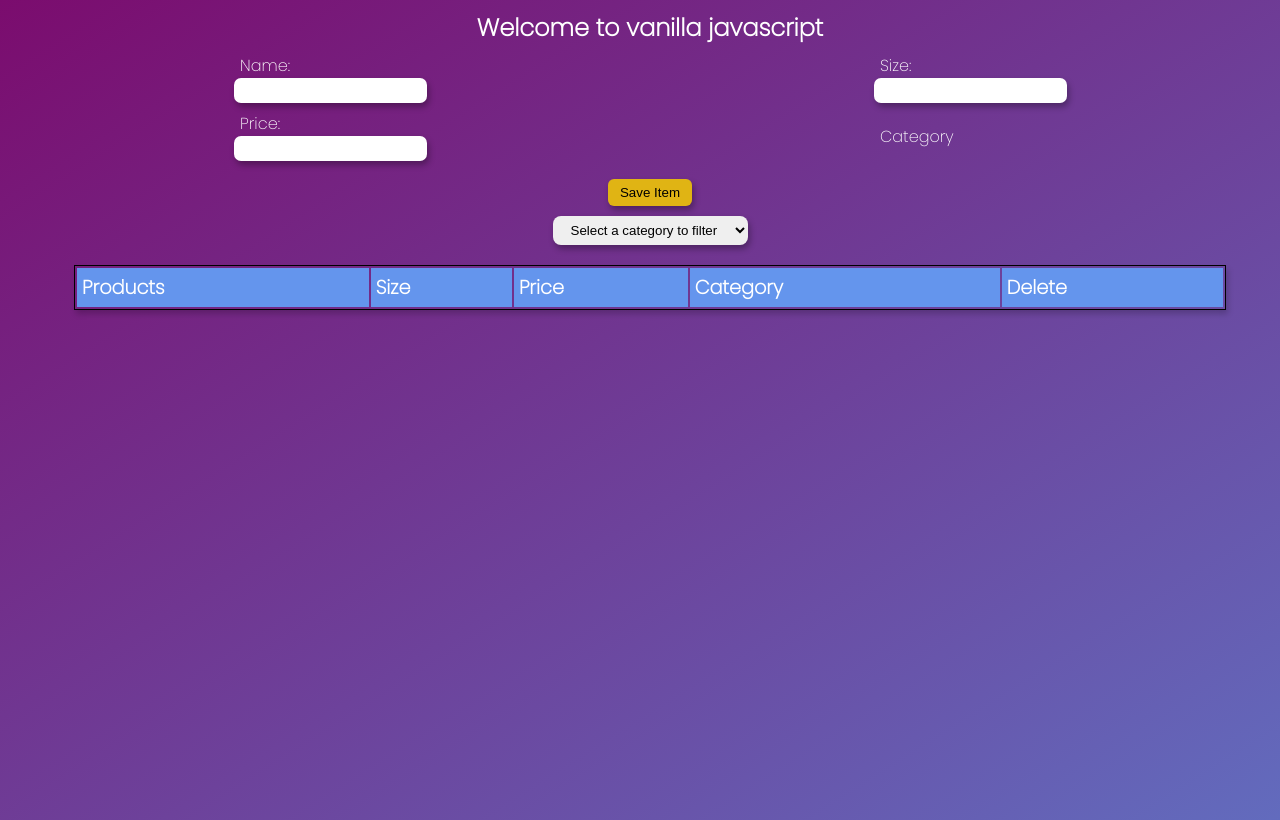
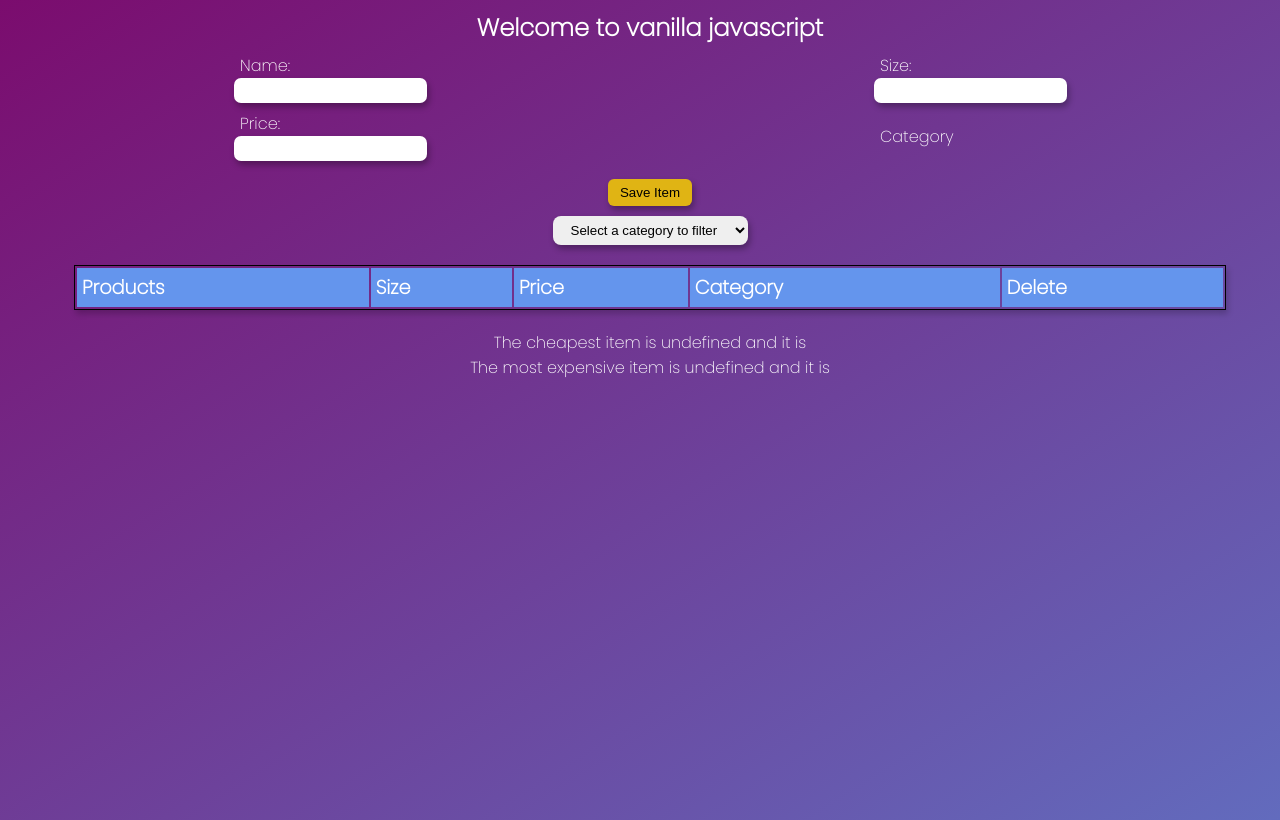
Before and after one commit to C5m7b4/vanilla-js-2, a website built with webpack: page public/index.html in a window 1280 px wide. Built offline with nearby package versions, Linux system fonts and the light colour scheme; a web font is replaced by a local one.

Commit message:
add reduce for cheapest and most expensive item

```diff
--- a/public/index.html
+++ b/public/index.html
@@ -35,7 +35,7 @@
       </div>
       <div id="filter" class="filter-div"></div>
       <div id="items"></div>
-      <div id="stats"></div>
+      <div id="stats" class="stats"></div>
     </div>
   </div>
 </body>
--- a/src/index.js
+++ b/src/index.js
@@ -15,6 +15,54 @@ const state = {
   },
 };
 
+const getCheapestItem = () => {
+  return filteredData.reduce((acc, cur) => {
+    if (acc.price < cur.price) {
+      return acc;
+    } else {
+      return cur;
+    }
+  }, 9999);
+};
+
+const displayCheapestItem = () => {
+  const parent = document.getElementById("stats");
+  const divName = "cheapest-div";
+  const existing = document.getElementById(divName);
+  if (existing) {
+    parent.removeChild(existing);
+  }
+  const cheapest = getCheapestItem();
+  const div = document.createElement("div");
+  div.id = divName;
+  div.innerHTML = `The cheapest item is ${cheapest.name} and it is ${cheapest.price}`;
+  parent.appendChild(div);
+};
+
+const mostExpensive = () => {
+  return filteredData.reduce((acc, cur) => {
+    if (acc.price > cur.price) {
+      return acc;
+    } else {
+      return cur;
+    }
+  }, 0);
+};
+
+const displayMostExpensive = () => {
+  const parent = document.getElementById("stats");
+  const divName = "most-expensive";
+  const existing = document.getElementById(divName);
+  if (existing) {
+    parent.removeChild(existing);
+  }
+  const highest = mostExpensive();
+  const div = document.createElement("div");
+  div.id = divName;
+  div.innerHTML = `The most expensive item is ${highest.name} and it is ${highest.price}`;
+  parent.appendChild(div);
+};
+
 const buildDeleteLinks = () => {
   const deletes = document.querySelectorAll("td[data-delete]");
   for (let del of deletes) {
@@ -22,6 +70,8 @@ const buildDeleteLinks = () => {
       deleteItem(+e.currentTarget.id.substring(3));
     });
   }
+  displayCheapestItem();
+  displayMostExpensive();
 };
 
 const changeState = (element) => {
--- a/src/styles.css
+++ b/src/styles.css
@@ -135,3 +135,11 @@
   border: 0;
   box-shadow: 2px 4px 6px rgba(0,0,0,0.3);
 }
+
+.stats {
+  width: 100%;
+  display: flex;
+  flex-direction: column;
+  justify-content: center;
+  align-items: center;
+}
```
Also changed, not shown: README.md.
